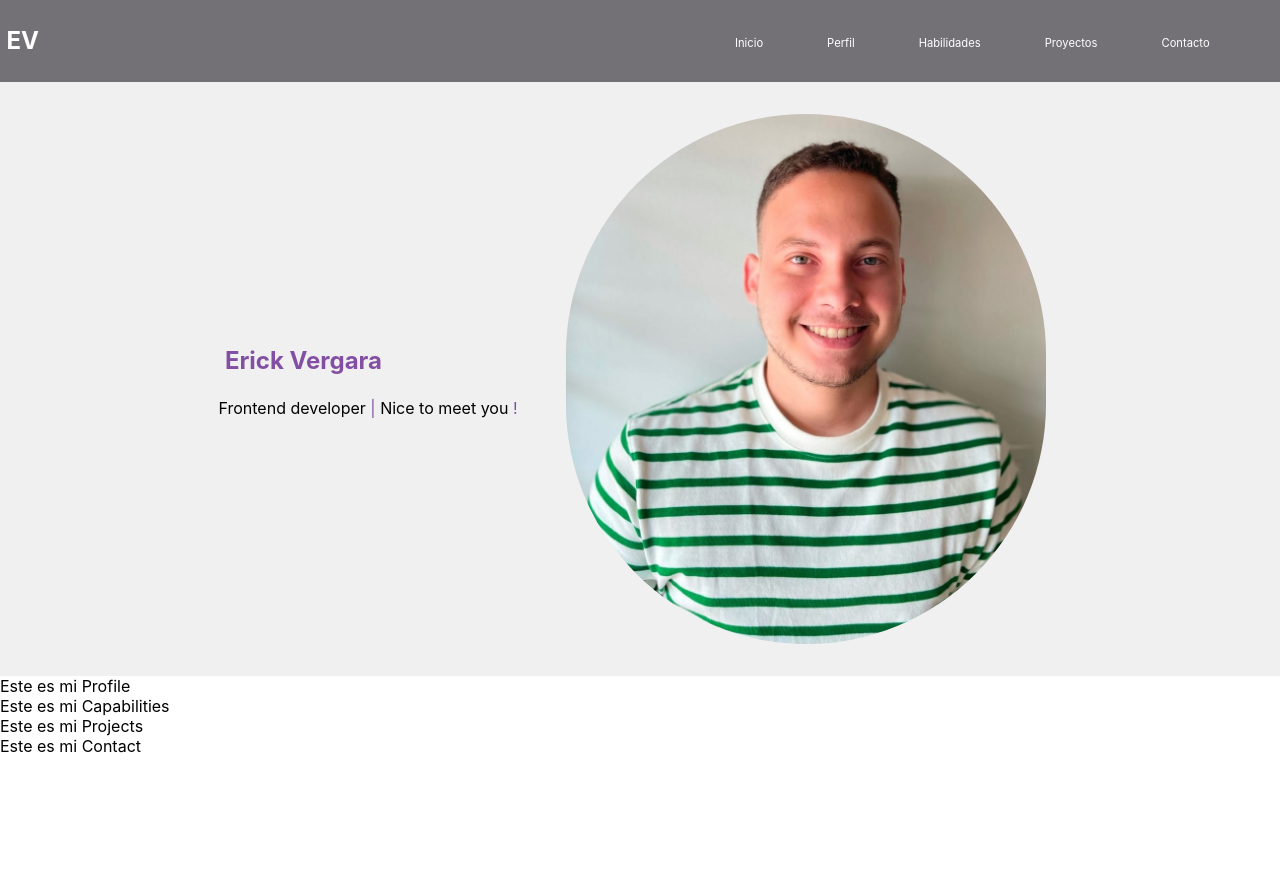
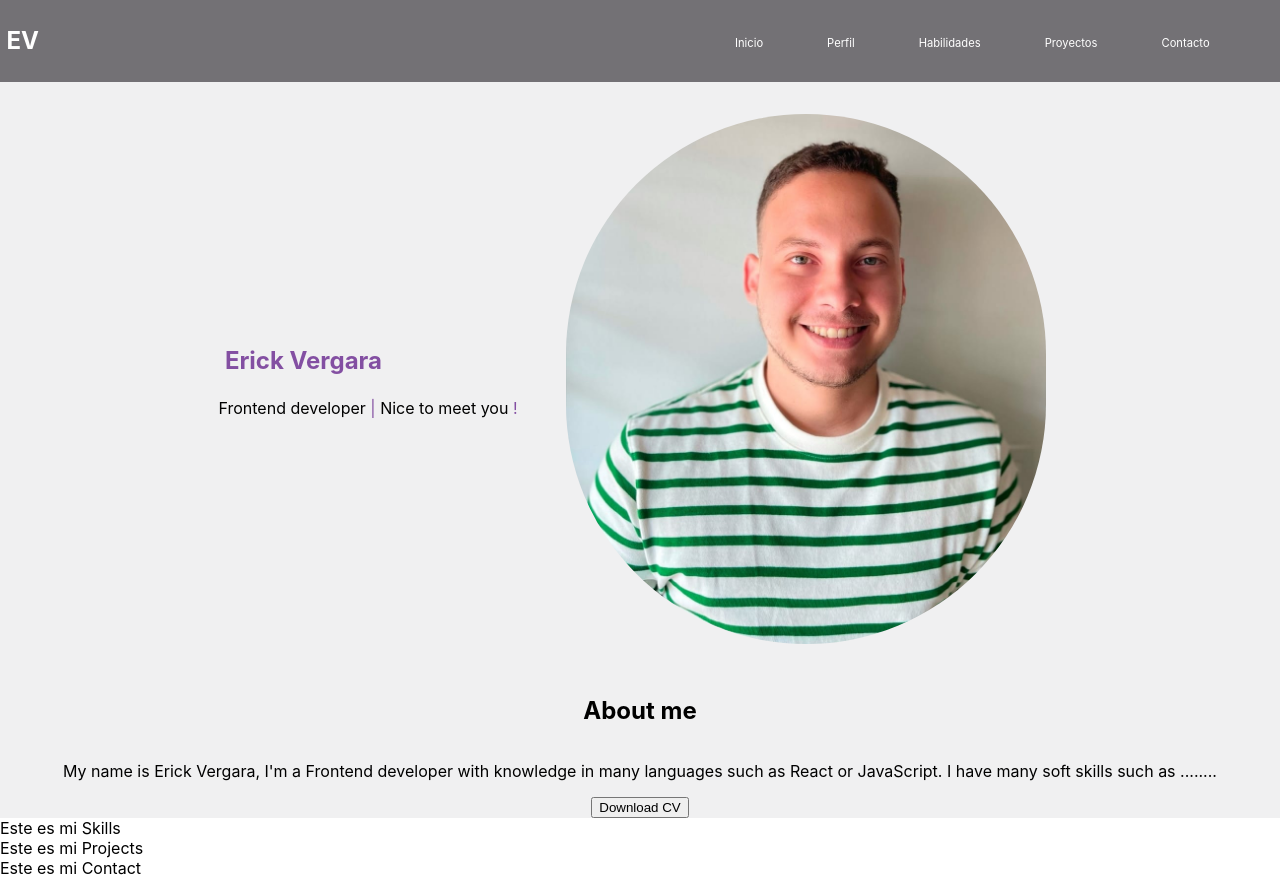
Before and after one commit to Erickvergara97/Erickvergara97.github.io, a React (Create React App) app: page / in a window 1280 px wide. Before the commit the page ends 800 px from the top, so only its background shows below. Built offline with nearby package versions, Linux system fonts and the light colour scheme.

Commit message:
capabilities to skills, profile started

```diff
--- a/src/App.js
+++ b/src/App.js
@@ -2,7 +2,7 @@
 import Navbar from './components/Navbar';
 import Home from './components/Home';
 import Profile from './components/Profile';
-import Capabilities from './components/Capabilities';
+import Skills from './components/Skills';
 import Projects from './components/Projects';
 import Contact from './components/Contact';
 
@@ -13,7 +13,7 @@ function App() {
       <main>
         <Home/>
         <Profile/>
-        <Capabilities/>
+        <Skills/>
         <Projects/>
       </main>
       <Contact/>
--- a/src/components/Capabilities.jsx
+++ /dev/null
@@ -1,10 +0,0 @@
-import React from "react";
-
-function Capabilities() {
-    return (
-        <div> Este es mi Capabilities </div>
-    )
-}
-
-
-export default Capabilities
--- a/src/components/Profile.jsx
+++ b/src/components/Profile.jsx
@@ -1,10 +1,29 @@
 import React from "react";
+import styled from 'styled-components'
+import {colorPurple, colorWhite, colorSilver, colorBone, colorBlack} from '../assets/styles/abstracts/variables'
+
 
 function Profile() {
     return (
-        <div> Este es mi Profile </div>
+        <AboutMe>
+            <h2> About me </h2>
+            <p>My name is Erick Vergara, I'm a Frontend developer with knowledge in many languages such as React or JavaScript.
+                I have many soft skills such as ........
+            </p>
+            <button> Download CV</button>
+        </AboutMe>
     )
 }
 
 
 export default Profile
+
+const AboutMe = styled.section `
+    background-color: ${colorBone};
+    display: flex;
+    flex-direction: column;
+
+    @media(min-width: 768px){
+        align-items: center;
+    }
+`
--- /dev/null
+++ b/src/components/Skills.jsx
@@ -0,0 +1,10 @@
+import React from "react";
+
+function Skills() {
+    return (
+        <div> Este es mi Skills </div>
+    )
+}
+
+
+export default Skills
```
